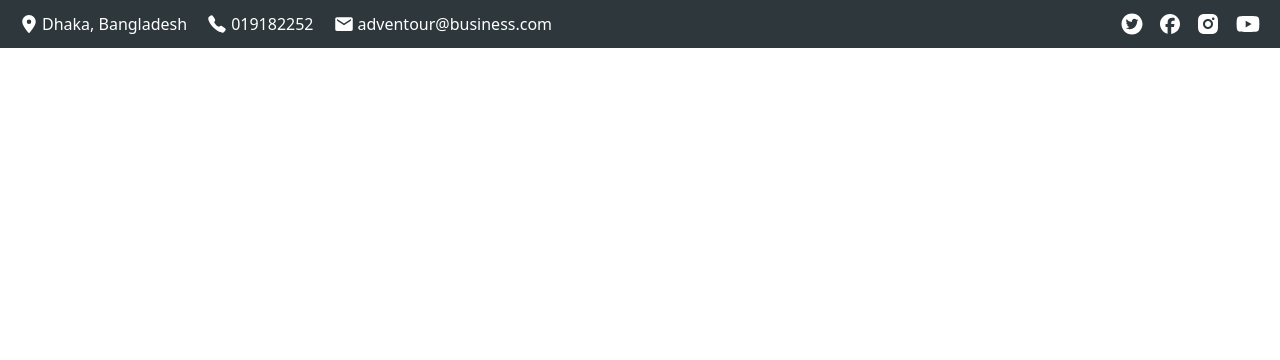
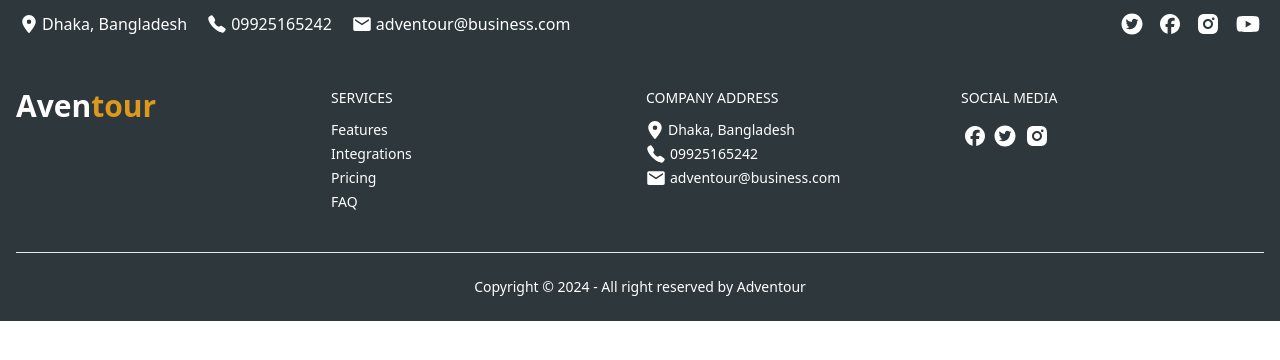
Before and after one commit to husnearaa/Adventour-client, a React (Vite) app: page / in a window 1280 px wide. Shown: the top 360 px of the page. Built offline with nearby package versions, Linux system fonts and the light colour scheme.

Commit message:
has added footer

```diff
--- a/src/components/Shared/Footer.jsx
+++ b/src/components/Shared/Footer.jsx
@@ -0,0 +1,79 @@
+import { AiFillTwitterCircle } from "react-icons/ai";
+import { FaFacebook, FaLocationDot } from "react-icons/fa6";
+import { IoMdMail } from "react-icons/io";
+import { IoCall } from "react-icons/io5";
+import { RiInstagramFill } from "react-icons/ri";
+
+
+const Footer = () => {
+    return (
+        <div>
+            <footer className="px-4 divide-y bg-[#2D373C]">
+                <div className="container flex flex-col justify-between py-10 mx-auto space-y-8 lg:flex-row lg:space-y-0">
+                    <div className="grid grid-cols-2 text-sm gap-x-3 gap-y-8 lg:w-full sm:grid-cols-4 mx-auto">
+                        <div className="space-y-3  text-white">
+                            <h1 className="self-center text-3xl font-bold text-white">Aven<span className="text-[#DD991B]">tour</span></h1>
+                        </div>
+                        <div className="space-y-3  text-white">
+                            <h3 className="tracki uppercase  text-white">Services</h3>
+                            <ul className="space-y-1">
+                                <li>
+                                    <a rel="noopener noreferrer" href="#">Features</a>
+                                </li>
+                                <li>
+                                    <a rel="noopener noreferrer" href="#">Integrations</a>
+                                </li>
+                                <li>
+                                    <a rel="noopener noreferrer" href="#">Pricing</a>
+                                </li>
+                                <li>
+                                    <a rel="noopener noreferrer" href="#">FAQ</a>
+                                </li>
+                            </ul>
+                        </div>
+                        <div className="space-y-3  text-white">
+                            <h3 className=" uppercase  text-white">Company Address</h3>
+                            <ul className="space-y-1">
+                                <li>
+                                    <p className="flex items-center gap-1">
+                                        <FaLocationDot className="text-lg" />
+                                        Dhaka, Bangladesh
+                                    </p>
+                                </li>
+                                <li>
+                                    <p className="flex items-center gap-1">
+                                    <IoCall className="text-xl" />
+                                        09925165242
+                                    </p>
+                                </li>
+                                <li>
+                                    <p className="flex items-center gap-1">
+                                    <IoMdMail className="text-xl" />
+                                    adventour@business.com
+                                    </p>
+                                </li>
+                            </ul>
+                        </div>
+                        <div className="space-y-3">
+                            <div className="uppercase  text-white">Social media</div>
+                            <div className="flex justify-start text-white">
+                                <a rel="noopener noreferrer" href="#" title="Facebook" className="flex items-center p-1">
+                                    <FaFacebook className="text-xl" />
+                                </a>
+                                <a rel="noopener noreferrer" href="#" title="Twitter" className="flex items-center p-1">
+                                    <AiFillTwitterCircle className="text-2xl" />
+                                </a>
+                                <a rel="noopener noreferrer" href="#" title="Instagram" className="flex items-center p-1">
+                                    <RiInstagramFill className="text-2xl" />
+                                </a>
+                            </div>
+                        </div>
+                    </div>
+                </div>
+                <div className="py-6 text-sm text-center  text-white">Copyright © 2024 - All right reserved by Adventour</div>
+            </footer>
+        </div>
+    );
+};
+
+export default Footer;
--- a/src/components/Shared/Nav1.jsx
+++ b/src/components/Shared/Nav1.jsx
@@ -20,7 +20,7 @@ const Nav1 = () => {
                                 </p>
                                 <p className="flex items-center text-white gap-1">
                                 <IoCall className="text-xl" />
-                                    <span>019182252</span>
+                                    <span>09925165242</span>
                                 </p>
                                 <p className="flex items-center text-white gap-1">
                                 <IoMdMail className="text-xl" />
--- /dev/null
+++ b/src/components/Shared/Navbar.jsx
@@ -0,0 +1,11 @@
+
+
+const Navbar = () => {
+    return (
+        <div>
+
+        </div>
+    );
+};
+
+export default Navbar;
--- a/src/layout/MainLayout.jsx
+++ b/src/layout/MainLayout.jsx
@@ -1,3 +1,4 @@
+import Footer from "../components/Shared/Footer";
 import Nav1 from "../components/Shared/Nav1";
 
 
@@ -9,6 +10,7 @@ const MainLayout = () => {
         <div className="max-w-full mx-auto ">
             {/* <h1 className="text-3xl text-red-700">This is layout</h1> */}
             <Nav1></Nav1>
+            <Footer></Footer>
         </div>
     );
 };
```
